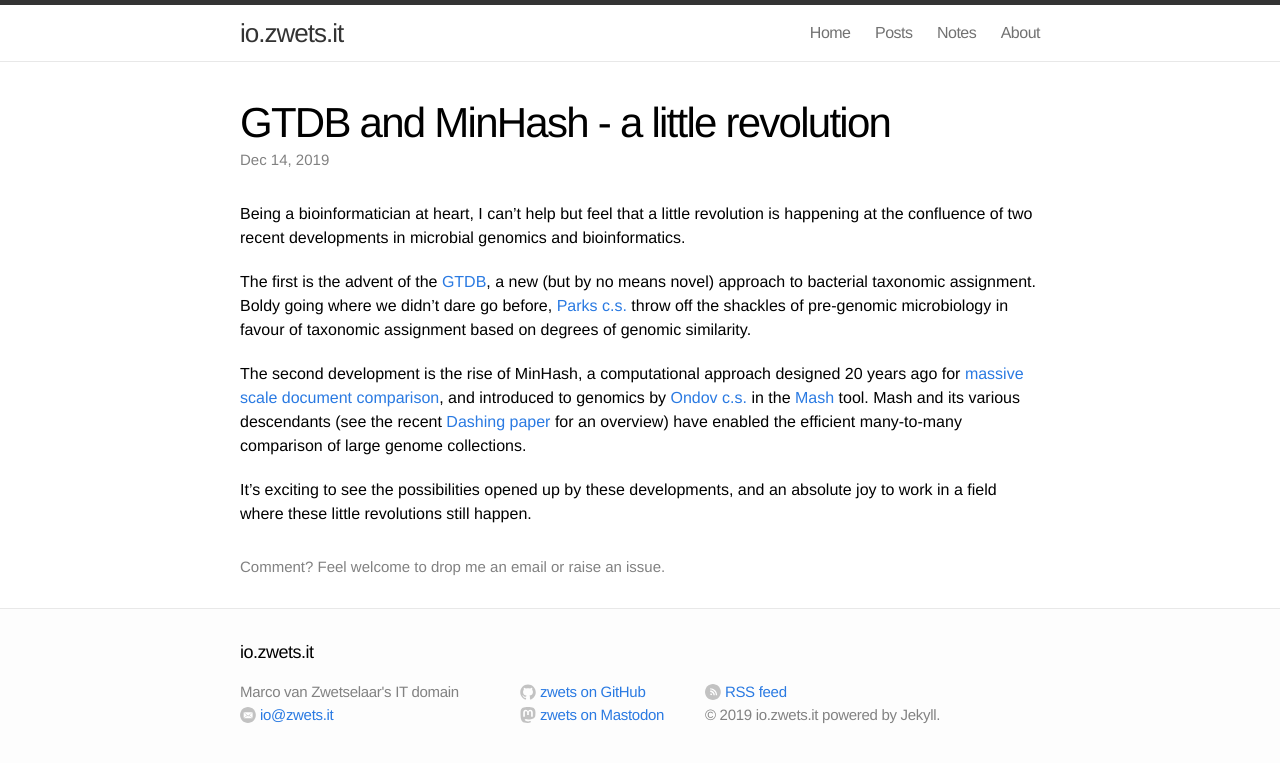
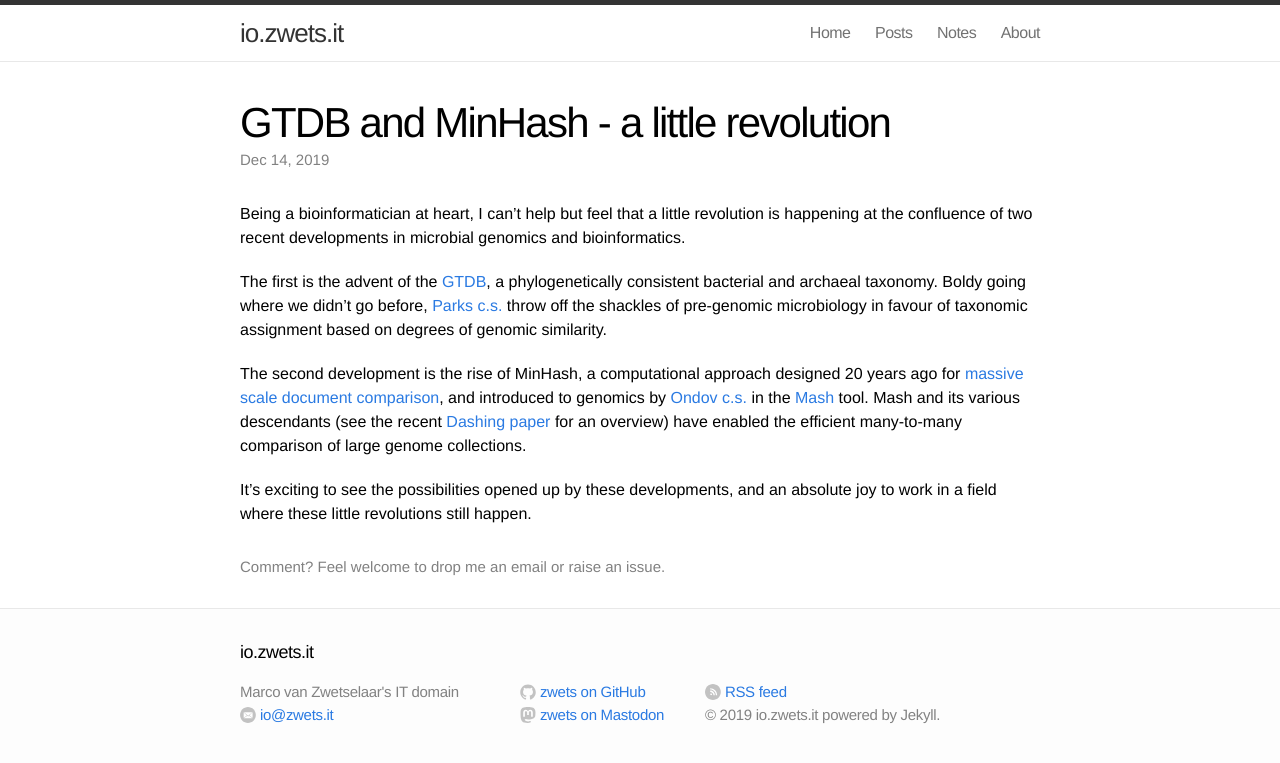
Before and after one commit to zwets/zwets.github.io, a Jekyll site: the page built from _posts/2019-12-14-gtdb-and-minhash-revolution.md, in a window 1280 px wide. Shown: the top 763 px of the page. Built offline with Jekyll 4.4.1, drawn with Linux system fonts in a browser that asks for light colours.

Commit message:
Detail GTDB

```diff
--- a/_posts/2019-12-14-gtdb-and-minhash-revolution.md
+++ b/_posts/2019-12-14-gtdb-and-minhash-revolution.md
@@ -10,11 +10,10 @@ revolution is happening at the confluence of two recent developments in
 microbial genomics and bioinformatics.
 
 The first is the advent of the [GTDB](https://gtdb.ecogenomic.org/), a
-new (but by no means novel) approach to bacterial taxonomic assignment.
-Boldy going where we didn't dare go before,
-[Parks c.s.](https://dx.doi.org/10.1038/nbt.4229) throw off the shackles of
-pre-genomic microbiology in favour of taxonomic assignment based on degrees
-of genomic similarity.
+phylogenetically consistent bacterial and archaeal taxonomy.  Boldy going
+where we didn't go before, [Parks c.s.](https://dx.doi.org/10.1038/nbt.4229)
+throw off the shackles of pre-genomic microbiology in favour of taxonomic
+assignment based on degrees of genomic similarity.
 
 The second development is the rise of MinHash, a computational approach
 designed 20 years ago for [massive scale document comparison](https://dx.doi.org/10.1109/SEQUEN.1997.666900),
```
